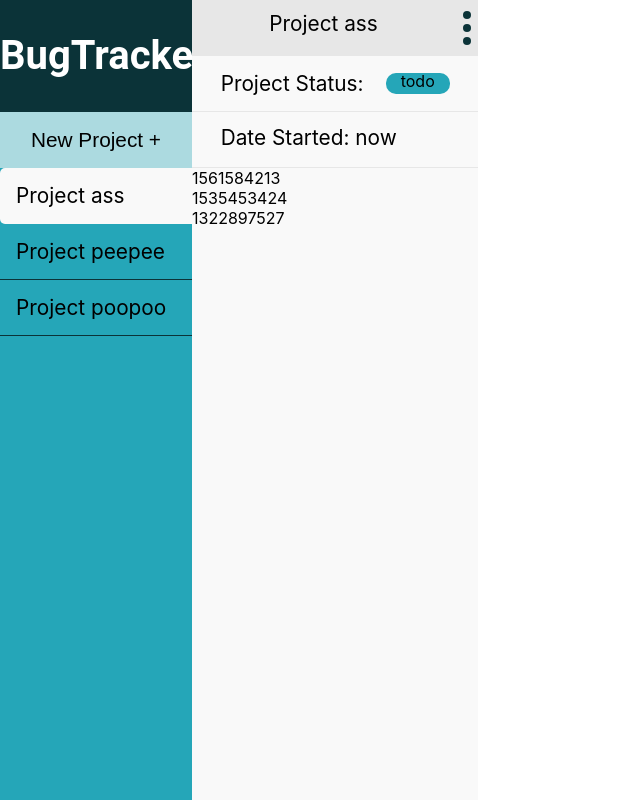
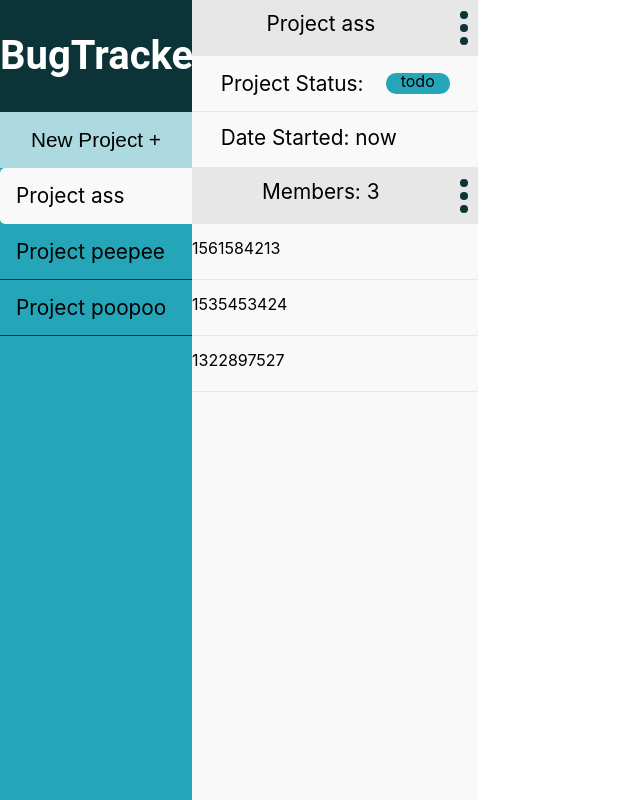
Before and after one commit to St-Creamer/bugtracker, a React (Create React App) app: page /Home in a window 1280 px wide. Shown: the whole page, without its empty margins (0-640 px from the left). Built offline with nearby package versions, Linux system fonts and the light colour scheme.

Commit message:
added current project context for easy access

```diff
--- a/src/App.tsx
+++ b/src/App.tsx
@@ -2,8 +2,8 @@ import React, { useMemo, useState } from "react";
 import { BrowserRouter, Route, Switch } from "react-router-dom";
 import { ThemeProvider } from "styled-components";
 import "./App.css";
-import { Home } from "./Home";
-import { Login } from "./Login";
+import { Home } from "./Pages/Home";
+import { Login } from "./Pages/Login";
 import { Theme } from "./Theme";
 import { UserContext } from "./userContext";
 import { members, MockProjects } from "./DB/DB";
--- /dev/null
+++ b/src/CurrentProjectContext.tsx
@@ -0,0 +1,13 @@
+import { createContext , SetStateAction} from "react"
+import {IProject} from "./App"
+
+const current:IProject = {
+    _id:"0",
+    dateStarted:"0",
+    name:"none",
+    status:"todo",
+    users:[]
+}
+const setCurrent: React.Dispatch<SetStateAction<IProject>>= () =>{}
+
+export const CurrentProjectContext = createContext({current,setCurrent})
--- a/src/Home.tsx
+++ /dev/null
@@ -1,59 +0,0 @@
-import React, { useContext, useState } from "react";
-import { MockProjects } from "./DB/DB";
-import { Background } from "./HomeComponents/Background";
-import { Frame } from "./HomeComponents/Frame";
-import { Logo } from "./HomeComponents/ProjectSectionComponents/Logo";
-import { NewProject } from "./HomeComponents/ProjectSectionComponents/NewProject";
-import { Project } from "./HomeComponents/ProjectSectionComponents/Project";
-import { ProjectSection } from "./HomeComponents/ProjectSectionComponents/ProjectSection";
-import { ProjectsContainer } from "./HomeComponents/ProjectSectionComponents/ProjectsContainer";
-import { Theme } from "./Theme";
-import { MemberSection } from "./HomeComponents/MembersSectionComponents/MemberSection";
-import { IProject } from "./App";
-import { ProjectsContext } from "./ProjectsContext";
-
-interface Props {}
-
-export const Home: React.FC = () => {
-  const ProjectsValue = useContext(ProjectsContext);
-  const [current, setCurrent] = useState<IProject>(ProjectsValue.projects[0]);
-  // Tab logic
-  const [active, setActive] = useState<number>(0);
-  const handleClick = (e?: any) => {
-    const index: number | null = parseInt(e.target.id, 0);
-    if (index !== active) {
-      setActive(index);
-    }
-  };
-
-  return (
-    <Background>
-      <Frame size={15} color={Theme.color.primary2}>
-        <Logo>BugTracker</Logo>
-        <NewProject>New Project +</NewProject>
-        {/* this part serves as tabs */}
-        <ProjectsContainer>
-          {MockProjects.map((item, i) => (
-            <Project
-              key={`${item._id}`}
-              onClick={(e) => {
-                handleClick(e);
-                setCurrent(item);
-              }}
-              active={active === i}
-              id={i}
-            >
-              {item.name}
-            </Project>
-          ))}
-        </ProjectsContainer>
-      </Frame>
-      <Frame size={25} color={Theme.color.basic1}>
-        {/* this part serves as tab content */}
-        <ProjectSection CurrentProject={current}/>
-        <MemberSection CurrentProject={current}/>
-      </Frame>
-      <Frame color={Theme.color.white}></Frame>
-    </Background>
-  );
-};
--- /dev/null
+++ b/src/HomeComponents/MembersSectionComponents/Member.tsx
@@ -0,0 +1,8 @@
+import styled from "styled-components";
+
+export const Member = styled.div`
+    line-height: 3rem;
+    height:3.5rem;
+    width:100%;
+    border-bottom:1px solid ${Props => Props.theme.color.basic2};
+`
--- a/src/HomeComponents/MembersSectionComponents/MemberSection.tsx
+++ b/src/HomeComponents/MembersSectionComponents/MemberSection.tsx
@@ -1,18 +1,18 @@
 import React, { useContext } from "react";
-import { IProject } from "../../App";
+import { CurrentProjectContext } from "../../CurrentProjectContext";
+import { Member } from "./Member";
+import { MembersHeader } from "./MembersHeader";
 
-interface Props {
-  CurrentProject: IProject;
-}
+interface Props {}
 
-export const MemberSection: React.FC<Props> = ({ CurrentProject }) => {
-
-  //$$$$$$$$$$$$$$$$$$$$$$$$$$$$$$$$$$$$$$$$$ TODO $$$$$$$$$$$$$$$$$$$$$$$$$$$$$
+export const MemberSection: React.FC<Props> = () => {
+  const CurrentProjectValue = useContext(CurrentProjectContext);
 
   return (
     <>
-      {CurrentProject.users.map((user:{_id:string})=>{
-        return <div>{user._id}</div>
+      <MembersHeader count={CurrentProjectValue.current.users.length} />
+      {CurrentProjectValue.current.users.map((user: { _id: string }) => {
+        return <Member>{user._id}</Member>;
       })}
     </>
   );
--- /dev/null
+++ b/src/HomeComponents/MembersSectionComponents/MembersHeader.tsx
@@ -0,0 +1,30 @@
+import React from "react";
+import styled from "styled-components";
+import { SpecialButton } from "../SpecialButton";
+
+interface Props{count?:number}
+
+const MembersHeaderStyle = styled.div<Props>`
+    height:3.5rem;
+    width:100%;
+    display:flex;
+    justify-content:space-between;
+    background-color:${Props => Props.theme.color.basic2};
+    padding:0;
+    font-size: ${(Props) => Props.theme.font.large};
+    line-height: 3rem;
+  text-align: center;
+`
+const MembersCount = styled.div`
+    width:90%;
+`
+
+
+export const MembersHeader: React.FC<Props> = ({count}) => {
+  return (
+    <MembersHeaderStyle>
+        <MembersCount>Members: {count}</MembersCount>
+        <SpecialButton/>
+    </MembersHeaderStyle>
+  );
+};
--- a/src/HomeComponents/ProjectSectionComponents/ProjectSection.tsx
+++ b/src/HomeComponents/ProjectSectionComponents/ProjectSection.tsx
@@ -1,11 +1,11 @@
-import React from "react";
+import React, { useContext } from "react";
 import styled from "styled-components";
 import { SpecialButton } from "../SpecialButton";
-import { SpecialLabel } from "./Label";
+import { SpecialLabel } from "../Label";
+import { IProject } from "../../App";
+import { CurrentProjectContext } from "../../CurrentProjectContext";
 
-interface Props {
-  CurrentProject: any;
-}
+interface Props {}
 
 const ProjectPropertiesStyle = styled.div`
   display: flex;
@@ -22,7 +22,7 @@ const ProjectNameSection = styled.div`
 `;
 
 const ProjectName = styled.div`
-  width: 95%;
+  width: 90%;
   font-size: ${(Props) => Props.theme.font.large};
 `;
 
@@ -56,11 +56,12 @@ const Date = styled.div`
   height: 100%;
 `;
 
-export const ProjectSection: React.FC<Props> = ({ CurrentProject }) => {
-  const text: string = CurrentProject.status;
+export const ProjectSection: React.FC<Props> = () => {
+  const CurrentProjectValue = useContext(CurrentProjectContext);
+  //label config
+  const text: string = CurrentProjectValue.current.status;
   let color: string = "";
-  const status = CurrentProject.status;
-  switch (status) {
+  switch (CurrentProjectValue.current.status) {
     case "todo":
       color = "#25A6B8";
       break;
@@ -77,7 +78,7 @@ export const ProjectSection: React.FC<Props> = ({ CurrentProject }) => {
   return (
     <ProjectPropertiesStyle>
       <ProjectNameSection>
-        <ProjectName>{CurrentProject.name}</ProjectName>
+        <ProjectName>{CurrentProjectValue.current.name}</ProjectName>
         <SpecialButton />
       </ProjectNameSection>
       <ProjectStatus>
@@ -85,7 +86,7 @@ export const ProjectSection: React.FC<Props> = ({ CurrentProject }) => {
         <SpecialLabel text={text} color={color} />
       </ProjectStatus>
       <ProjectDate>
-        <Date>Date Started: {CurrentProject.dateStarted}</Date>
+        <Date>Date Started: {CurrentProjectValue.current.dateStarted}</Date>
       </ProjectDate>
     </ProjectPropertiesStyle>
   );
--- /dev/null
+++ b/src/Pages/Home.tsx
@@ -0,0 +1,67 @@
+import React, { useContext, useMemo, useState } from "react";
+import { MockProjects } from "../DB/DB";
+import { Background } from "../HomeComponents/Background";
+import { Frame } from "../HomeComponents/Frame";
+import { Logo } from "../HomeComponents/ProjectSectionComponents/Logo";
+import { NewProject } from "../HomeComponents/ProjectSectionComponents/NewProject";
+import { Project } from "../HomeComponents/ProjectSectionComponents/Project";
+import { ProjectSection } from "../HomeComponents/ProjectSectionComponents/ProjectSection";
+import { ProjectsContainer } from "../HomeComponents/ProjectSectionComponents/ProjectsContainer";
+import { Theme } from "../Theme";
+import { MemberSection } from "../HomeComponents/MembersSectionComponents/MemberSection";
+import { IProject } from "../App";
+import { ProjectsContext } from "../ProjectsContext";
+import { CurrentProjectContext } from "../CurrentProjectContext";
+
+interface Props {}
+
+export const Home: React.FC = () => {
+  const ProjectsValue = useContext(ProjectsContext);
+  //setting CurrentProjectContext
+  const [current, setCurrent] = useState<IProject>(ProjectsValue.projects[0]);
+  const CurrentProjectValue = useMemo(
+    () => ({ current, setCurrent }),
+    [current, setCurrent]
+  );
+  // Tab logic
+  const [active, setActive] = useState<number>(0);
+  const handleClick = (e?: any) => {
+    const index: number | null = parseInt(e.target.id, 0);
+    if (index !== active) {
+      setActive(index);
+    }
+  };
+
+  return (
+    <Background>
+      <CurrentProjectContext.Provider value={CurrentProjectValue}>
+        <Frame size={15} color={Theme.color.primary2}>
+          <Logo>BugTracker</Logo>
+          <NewProject>New Project +</NewProject>
+          {/* this part serves as tabs */}
+          <ProjectsContainer>
+            {ProjectsValue.projects.map((item: IProject, i) => (
+              <Project
+                key={`${item._id}`}
+                onClick={(e) => {
+                  handleClick(e);
+                  setCurrent(item);
+                }}
+                active={active === i}
+                id={i}
+              >
+                {item.name}
+              </Project>
+            ))}
+          </ProjectsContainer>
+        </Frame>
+        <Frame size={25} color={Theme.color.basic1}>
+          {/* this part serves as tab content */}
+          <ProjectSection />
+          <MemberSection />
+        </Frame>
+        <Frame color={Theme.color.white}></Frame>
+      </CurrentProjectContext.Provider>
+    </Background>
+  );
+};
```
Also changed, not shown: src/Pages/Login.tsx (renamed from src/Login.tsx, +4 -4 lines), src/HomeComponents/Label.tsx (renamed from src/HomeComponents/ProjectSectionComponents/Label.tsx).
